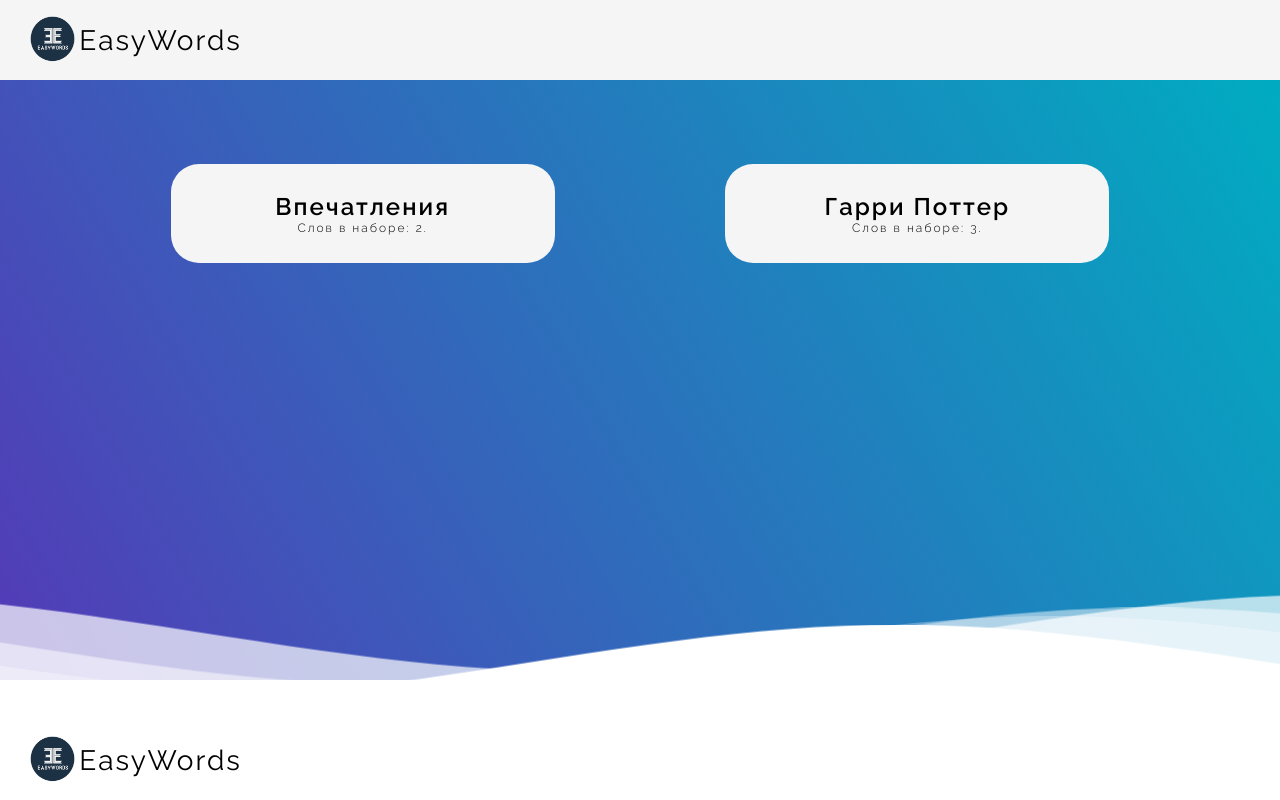
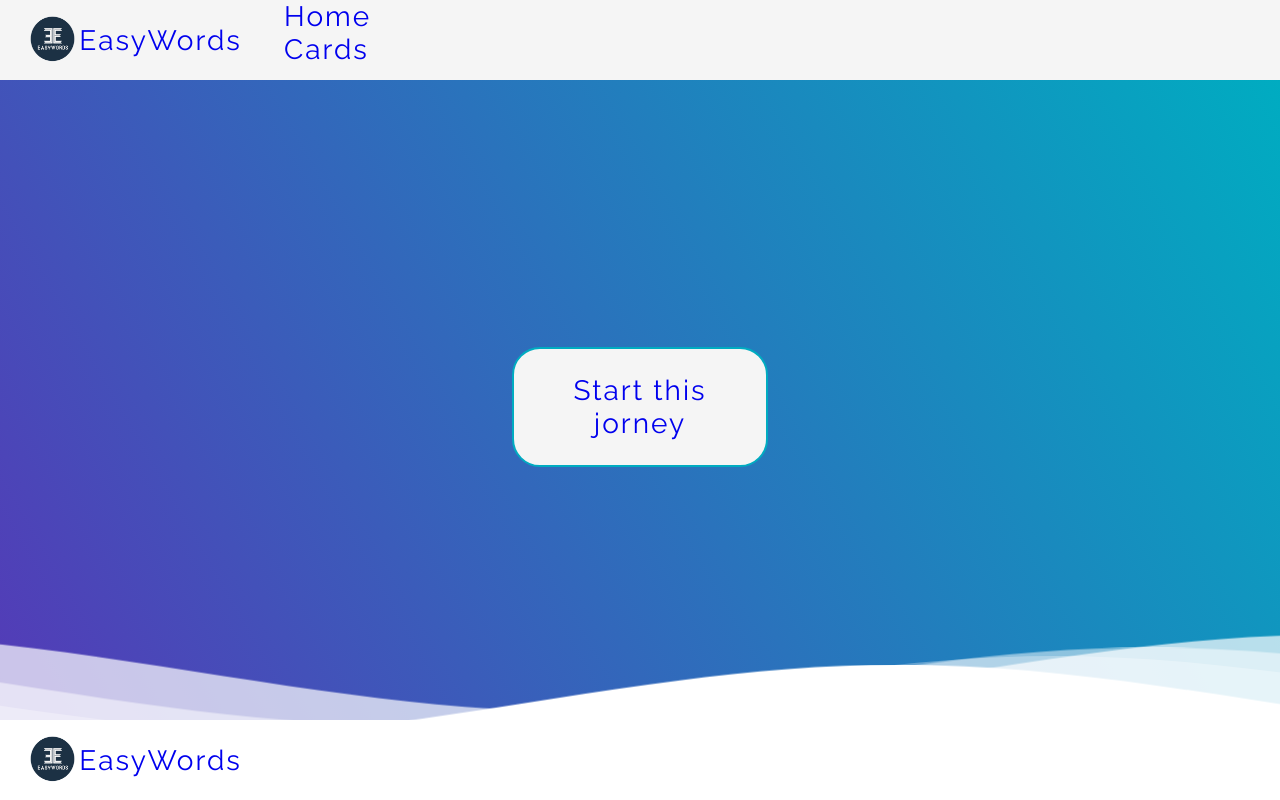
Before and after one commit to LoveBosikova/easyEnglishWords, a React (Create React App) app in the folder easywords/: page / in a window 1280 px wide. Built offline with nearby package versions, Linux system fonts and the light colour scheme.

Commit message:
router added, bags fixed

```diff
--- a/easywords/src/App.js
+++ b/easywords/src/App.js
@@ -2,17 +2,27 @@ import React from 'react';
 import './App.scss';
 import Header from './components/Header/Header';
 import Main from './components/Main/Main';
+import Home from './components/Home/Home';
 import Footer from './components/Footer/Footer';
 import wordsData from './data';
+import {
+  BrowserRouter as Router,
+  Routes,
+  Route,
+  Link
+} from "react-router-dom";
 
 class App extends React.Component{
   render() {
     return (
-      <>
+      <Router>
         <Header />
-        <Main data={wordsData}/>
+        <Routes>
+          <Route path="/" element={<Home/>} />
+          <Route path="/cards" element={<Main data={wordsData}/>} />
+        </Routes>
         <Footer />
-      </>
+      </Router>
     );
   }
 }
--- a/easywords/src/App.scss
+++ b/easywords/src/App.scss
@@ -160,6 +160,7 @@ legend {
   display: flex;
   justify-content: space-evenly;
   align-items: flex-start;
+  gap: 2rem;
   background: linear-gradient(60deg, #543ab7 0%, #00acc1 100%);
 }
 
@@ -215,10 +216,18 @@ legend {
 
 .theme {
   &__wrap {
-    flex-basis: 30%;
+    max-width: 30vw;
+    min-width: 20vw;
+    height: 15vh;
+    display: flex;
+    flex-direction: column;
+    gap: 1rem;
+    justify-content: center;
+    align-items: center;
     padding: 1rem .5rem;
     border-radius: 1rem;
     background-color: $main-white;
+    box-shadow: rgba(99, 99, 99, 0.2) 0px 2px 8px 0px;
     color: black;
     font-family: 'Raleway', sans-serif;
     font-weight: 400;
@@ -227,7 +236,8 @@ legend {
     transition: all .5s ease-in;
 
     &:hover {
-      flex-basis: 30.5%;
+      transform: scale(1.1);
+      box-shadow: rgba(0, 0, 0, 0.35) 0px 5px 15px;
     }
   }
 
@@ -246,9 +256,40 @@ legend {
   }
 }
 
+.home {
+  height: 80vh;
+  width: 100vw;
+  background: linear-gradient(60deg, #543ab7 0%, #00acc1 100%);
+  display: flex;
+  justify-content: center;
+  align-items: center;
+    &__btn {
+      height: 15vh;
+      width: 20vw;
+      font-size: 16px;
+      padding: .2rem .8rem;
+      border-radius: 1rem;
+      border: 2px solid $blue;
+      margin-top: 1rem;
+      margin-bottom: .5rem;
+      background-color: $main-white;
+
+      &:hover {
+        border: 2px solid $violet;
+      }
+
+    }
+}
+
 .cardList {
   display: flex;
   flex-direction: column;
+  margin-top: 10vh;
+  margin-bottom: 10vh;
+
+  &__wrap {
+    margin-top: 10vh;
+  }
 }
 
 .cards__wrap {
--- a/easywords/src/components/CardList/CardList.jsx
+++ b/easywords/src/components/CardList/CardList.jsx
@@ -21,6 +21,10 @@ export default class CardList extends React.Component {
     }
 
     startStudy = () => {
+        if (this.state.checkedWordsIds.length === 0) {
+            alert ('Выберите хотя бы одно слово для заучивания');
+            return;
+        }
         this.setState({isChoosing: false})
     }
 
--- a/easywords/src/components/CardListToLearn/CardListToLearn.jsx
+++ b/easywords/src/components/CardListToLearn/CardListToLearn.jsx
@@ -8,18 +8,22 @@ class CardToLearn extends React.Component {
     }
 
     handleChange = () => {
-        this.setState({showed: true})
+        const showed = this.state.showed;
+        this.setState({showed: !showed})
     };
 
-    componentDidMount () {
-        this.setState({showed: false})
+    componentDidUpdate(prevProps) {
+        // Популярный пример (не забудьте сравнить пропсы):
+        if (this.props.id !== prevProps.id) {
+            this.setState({showed: false});
+        }
     }
 
     render() {
         const {id, word, transcription, translate} = this.props;
         const {showed} = this.state;
 
-        const innerText = !showed ? 'Показать перевод' : translate;
+        const innerText = showed ? translate : 'Показать перевод';
 
         const classNames = cn('card__text', {
             'card__text--hidden': showed,
@@ -100,9 +104,6 @@ export default class CardListToLearn extends React.Component {
                         </svg>
                     </div>
                 </div>
-                <div className='btnStudy__wrap'>
-                    <button className='btnStudy'>Закончить</button>
-                </div>
             </>
         )
     }
--- a/easywords/src/components/Header/Header.jsx
+++ b/easywords/src/components/Header/Header.jsx
@@ -1,14 +1,25 @@
 import React from 'react';
 import Logo from '../Logo/Logo';
+
+import {
+  Link
+} from "react-router-dom";
 
 export default class Header extends React.Component {
     render () {
         return (
             <header className='header'>
               <Logo />
-              <ul className='nav'>
-                <li className='nav__itemWrap'><a href="#" className='nav__item'></a></li>
-              </ul>
+              <nav>
+                <ul className='nav'>
+                  <li className='nav__itemWrap'>
+                    <Link to="/" className='nav__item'>Home</Link>
+                  </li>
+                  <li className='nav__itemWrap'>
+                    <Link to="/cards" className='nav__item'>Cards</Link>
+                  </li>
+                </ul>
+              </nav>
             </header>
         )
     }
--- /dev/null
+++ b/easywords/src/components/Home/Home.jsx
@@ -0,0 +1,18 @@
+import React from 'react';
+import Waves from '../Waves/Waves';
+import {
+    Link
+  } from "react-router-dom";
+
+export default class Home extends React.Component {
+    render () {
+        return (
+            <>
+            <div className="home">
+                <button className="home__btn"><Link to="/cards">Start this jorney</Link></button>
+            </div>
+            <Waves />
+            </>
+        )
+    }
+}
--- a/easywords/src/components/Logo/Logo.jsx
+++ b/easywords/src/components/Logo/Logo.jsx
@@ -1,16 +1,19 @@
 import React from 'react';
 import logo from './logo.png';
 import './logo.scss';
+import {
+    Link
+  } from "react-router-dom";
 
 export default class Logo extends React.Component {
     render () {
         return (
-            <div className='logo__wrap'>
+            <Link to="/" className='logo__wrap'>
                 <div className='logo__img'>
                     <img src={ logo } alt="Logo" />
                 </div>
                 <div className='logo__easyWords'>EasyWords</div>
-            </div>
+            </Link>
         )
     }
 }
--- a/easywords/src/components/Main/Main.jsx
+++ b/easywords/src/components/Main/Main.jsx
@@ -1,6 +1,9 @@
 import React from 'react';
 import ThemeList from '../ThemeList/ThemeList';
-import CardList from '../CardList/CardList'
+import CardList from '../CardList/CardList';
+import {
+    Link
+  } from "react-router-dom";
 export default class Main extends React.Component {
     constructor(props) {
         super(props);
```
Also changed, not shown: easywords/package.json (+9 -2 lines), easywords/src/components/Home/home.scss (added), 1 other file (tests, documents, lock files or other folders).
